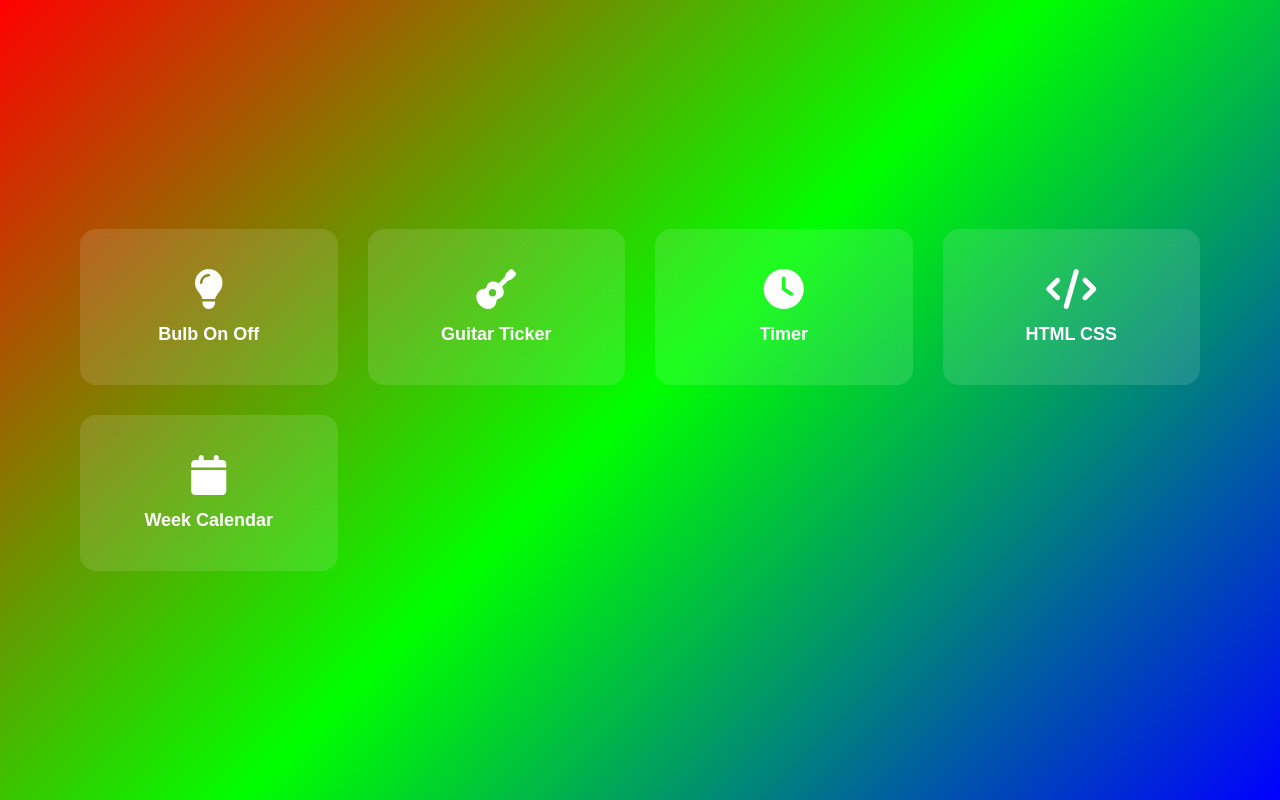
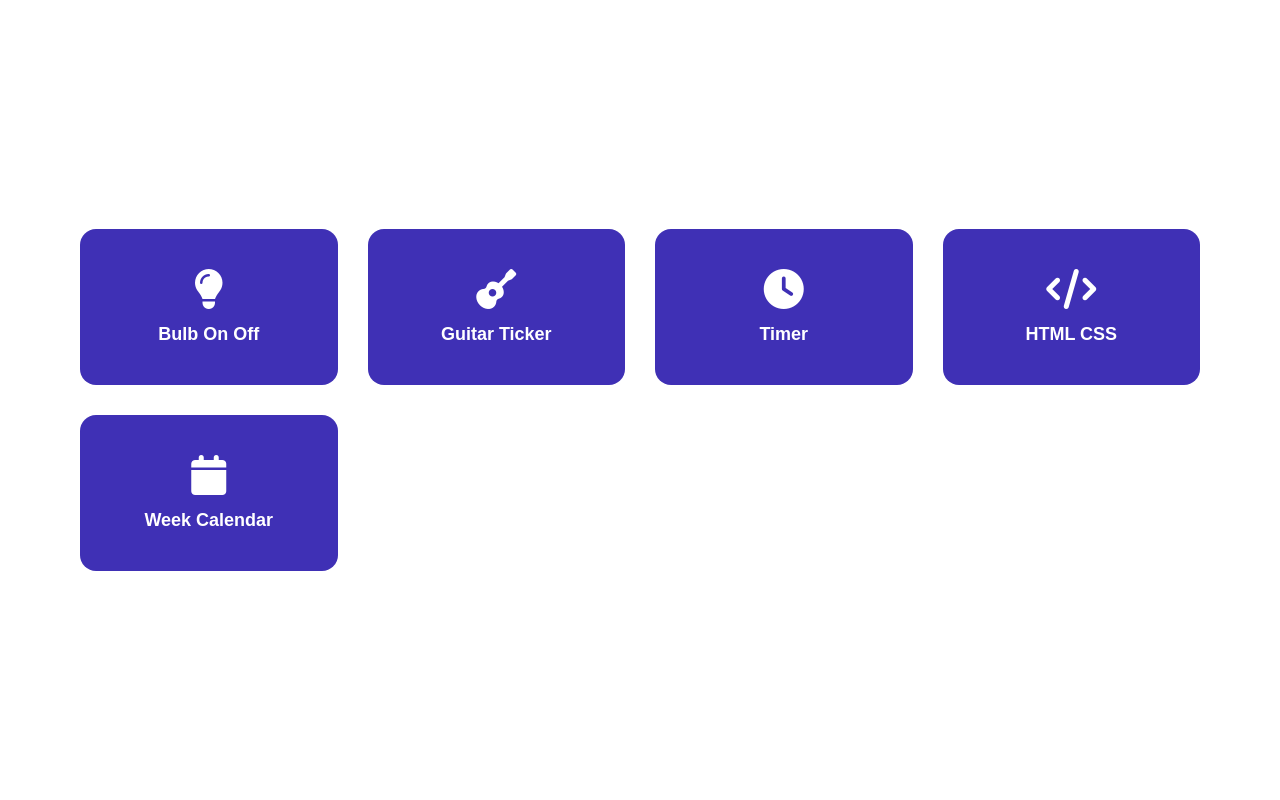
Before and after one commit to beknot/html, a plain HTML site: page index.html in a window 1280 px wide. Drawn offline with Linux system fonts and the light colour scheme.

Commit message:
body background, card color

```diff
--- a/assets/style.css
+++ b/assets/style.css
@@ -1,69 +1,75 @@
-* {
-    margin: 0;
-    padding: 0;
-    box-sizing: border-box;
+/* RESET */
+*{
+    margin:0;
+    padding:0;
+    box-sizing:border-box;
 }
 
-body {
-    font-family: 'Poppins', sans-serif;
-    background: linear-gradient(135deg, rgb(255,0,0), rgb(0,255,0), rgb(0,0,255));
-    min-height: 100vh;
-    display: flex;
-    align-items: center;
-    justify-content: center;
+/* BODY → WHITE BACKGROUND */
+body{
+    font-family:'Poppins', sans-serif;
+    background:#ffffff;
+    min-height:100vh;
+    display:flex;
+    align-items:center;
+    justify-content:center;
 }
 
 /* GRID */
-.platforms {
-    width: 100%;
-    max-width: 1200px;
-    display: grid;
-    grid-template-columns: repeat(4, 1fr);
-    gap: 30px;
-    padding: 40px;
+.platforms{
+    width:100%;
+    max-width:1200px;
+    display:grid;
+    grid-template-columns:repeat(4,1fr);
+    gap:30px;
+    padding:40px;
 }
 
-/* TILE */
-.platform-tile {
-    text-decoration: none;
-    background: rgba(255,255,255,0.12);
-    backdrop-filter: blur(12px);
-    border-radius: 16px;
-    padding: 40px 20px;
-    text-align: center;
-    color: #fff;
-    transition: transform 0.3s ease, background 0.3s ease;
-    overflow: hidden;
+/* TILE → BLACK THEME */
+.platform-tile{
+    text-decoration:none;
+    background: #2211aadd;
+    border-radius:16px;
+    padding:40px 20px;
+    text-align:center;
+    color:#ffffff;
+    transition:transform 0.3s ease,
+    background 0.3s ease,
+    box-shadow 0.3s ease;
 }
 
 /* ICON */
-.platform-tile i {
-    font-size: 40px;
-    margin-bottom: 15px;
+.platform-tile i{
+    font-size:40px;
+    margin-bottom:15px;
 }
 
 /* TITLE */
-.platform-tile .title {
-    font-size: 18px;
-    font-weight: 600;
+.platform-tile .title{
+    font-size:18px;
+    font-weight:600;
 }
 
-/* HOVER EFFECT */
-.platform-tile:hover {
-    transform: scale(1.25);
-    background: rgba(255,255,255,0.25);
-    z-index: 10;
-}
-
-/* RESPONSIVE */
-@media (max-width: 992px) {
-    .platforms {
-        grid-template-columns: repeat(2, 1fr);
+/* DESKTOP HOVER ONLY */
+@media (hover:hover) and (pointer:fine){
+    .platform-tile:hover{
+        transform:scale(1.15);
+        background:#111;
+        box-shadow:0 10px 30px rgba(0,0,0,0.3);
+        z-index:10;
     }
 }
 
-@media (max-width: 576px) {
-    .platforms {
-        grid-template-columns: 1fr;
+/* TABLET */
+@media (max-width:992px){
+    .platforms{
+        grid-template-columns:repeat(2,1fr);
     }
 }
+
+/* MOBILE */
+@media (max-width:576px){
+    .platforms{
+        grid-template-columns:1fr;
+    }
+}
--- a/index.html
+++ b/index.html
@@ -5,36 +5,43 @@
 <meta name="viewport" content="width=device-width, initial-scale=1.0">
 <title>Beknot Pages</title>
 
-        <!-- Icons (FontAwesome) -->
-        <link rel="stylesheet" href="https://cdnjs.cloudflare.com/ajax/libs/font-awesome/6.5.0/css/all.min.css">
+<!-- FontAwesome -->
+<link rel="stylesheet"
+href="https://cdnjs.cloudflare.com/ajax/libs/font-awesome/6.5.0/css/all.min.css">
+
 <link rel="stylesheet" href="./assets/style.css">
 </head>
+
 <body>
+
 <div class="platforms">
-            <a href="https://beknot.github.io/BulbOnOff/" target="blank" class="platform-tile">
+
+<a href="https://beknot.github.io/BulbOnOff/" target="_blank" class="platform-tile">
 <i class="fas fa-lightbulb"></i>
 <div class="title">Bulb On Off</div>
 </a>
 
-            <a href="https://beknot.github.io/guitar-chord-ticker/" target="blank" class="platform-tile">
+<a href="https://beknot.github.io/guitar-chord-ticker/" target="_blank" class="platform-tile">
 <i class="fas fa-guitar"></i>
 <div class="title">Guitar Ticker</div>
 </a>
 
-            <a href="https://beknot.github.io/Timer/" target="blank" class="platform-tile">
+<a href="https://beknot.github.io/Timer/" target="_blank" class="platform-tile">
 <i class="fas fa-clock"></i>
 <div class="title">Timer</div>
 </a>
 
-            <a href="https://beknot.github.io/htmlcss/" target="blank" class="platform-tile">
+<a href="https://beknot.github.io/htmlcss/" target="_blank" class="platform-tile">
 <i class="fas fa-code"></i>
 <div class="title">HTML CSS</div>
 </a>
 
-            <a href="https://beknot.github.io/calendar-week-view/" target="blank" class="platform-tile">
+<a href="https://beknot.github.io/calendar-week-view/" target="_blank" class="platform-tile">
 <i class="fas fa-calendar"></i>
 <div class="title">Week Calendar</div>
 </a>
+
 </div>
+
 </body>
 </html>
```
Lines whose indentation alone changed are shown as unchanged.
